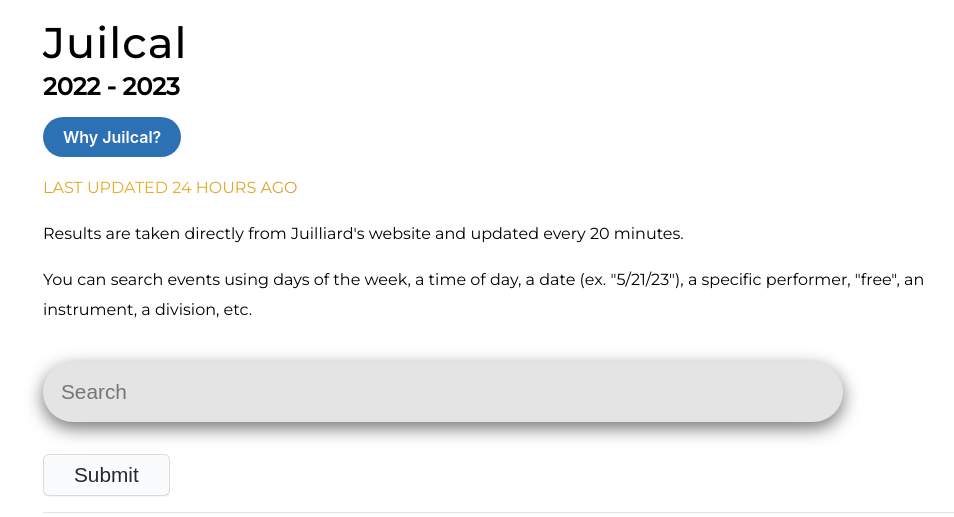
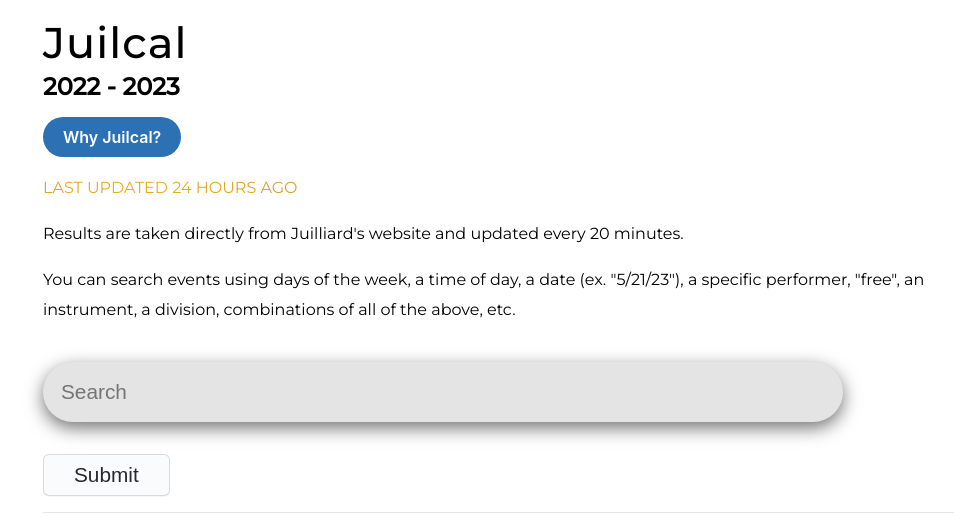
Before and after one commit to rsoeyadi/Juilliard-Calendar-Scraper, a Flask app: page / in a window 1280 px wide. Shown: the top 517 px of the page, without its empty margins (113-1067 px from the left). Run offline with Flask 2, Linux system fonts and the light colour scheme; data comes from the database, SQL or seed files in the repository.

Commit message:
description change

```diff
--- a/templates/index.html
+++ b/templates/index.html
@@ -77,7 +77,7 @@
             <p id="last-updated-text">last updated {{ lastUpdatedTime }} ago</p>
             <p>Results are taken directly from Juilliard's website and updated every 20 minutes.</p>
             <p>You can search events using days of the week, a time of day, a date (ex. "5/21/23"), a specific performer, "free", an instrument,
-                a division, etc.</p>
+                a division, combinations of all of the above, etc.</p>
         </div>
         <form action="/add_keyword" , method="POST">
             {% if not q %}
```
